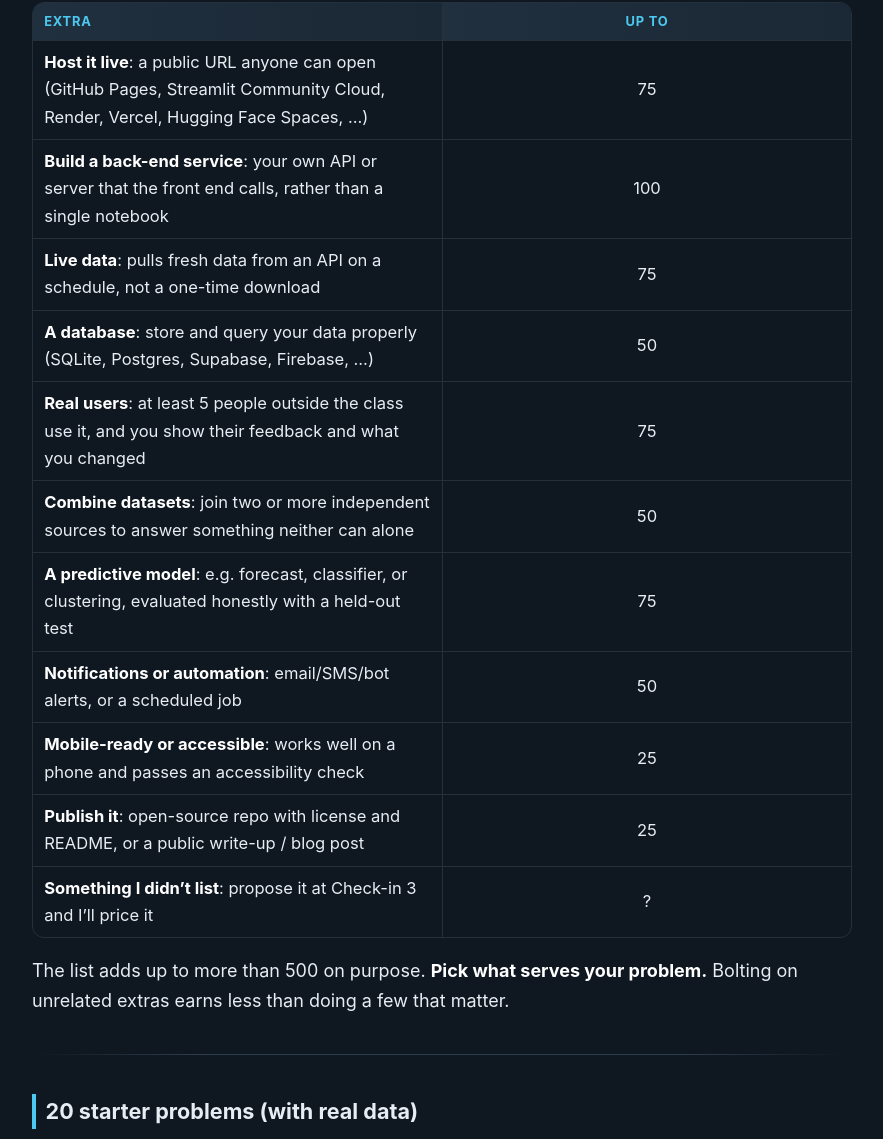
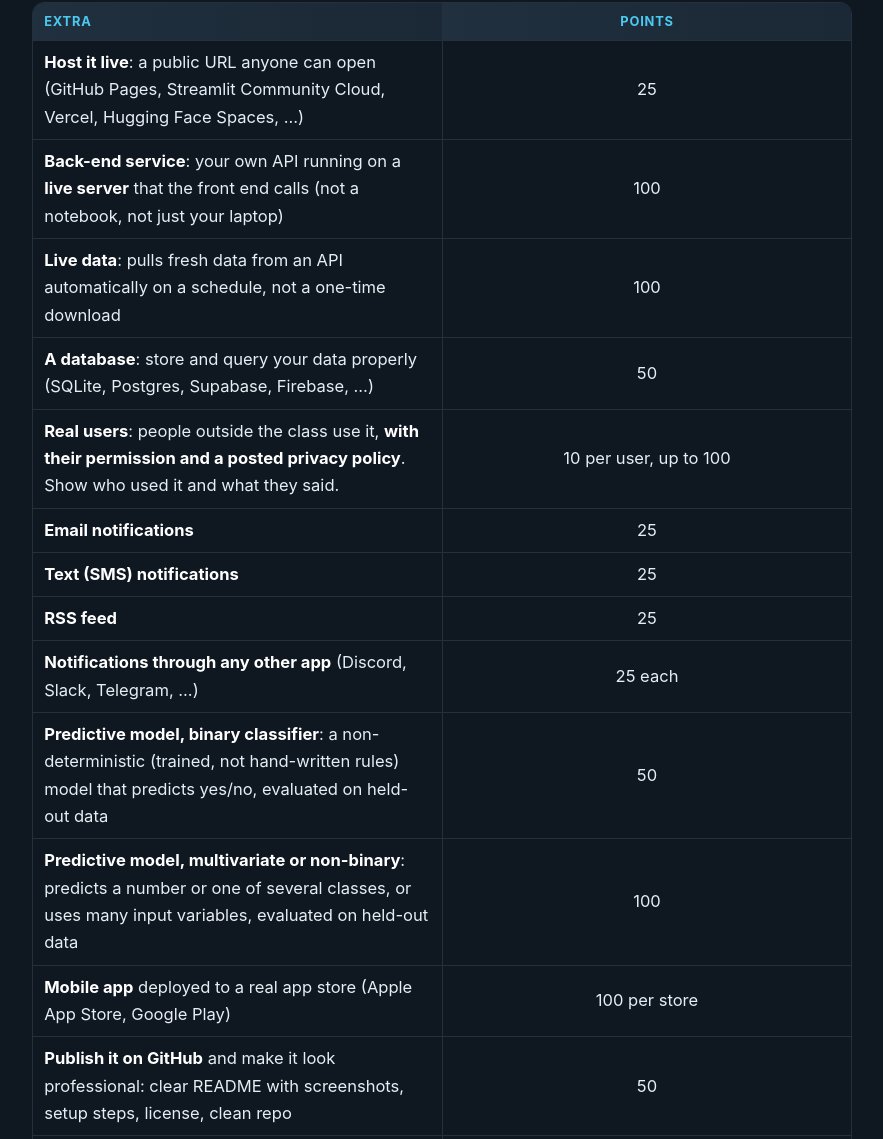
Before and after one commit to AJM10565/comp150-site, a plain HTML site: page assignments/final-project.html in a window 1280 px wide. Shown: the part 5100-6239 px from the top of the page, without its empty margins (198-1081 px from the left). Drawn offline with Linux system fonts and the light colour scheme.

Commit message:
site update 2026-10-27T13:11

```diff
--- a/assignments/final-project.html
+++ b/assignments/final-project.html
@@ -352,25 +352,25 @@ awarded if the core project is complete, and the work must be
 <thead>
 <tr>
 <th>Extra</th>
-<th>Up to</th>
+<th>Points</th>
 </tr>
 </thead>
 <tbody>
 <tr>
 <td><strong>Host it live</strong>: a public URL anyone can open (GitHub
-Pages, Streamlit Community Cloud, Render, Vercel, Hugging Face Spaces,
-…)</td>
-<td>75</td>
+Pages, Streamlit Community Cloud, Vercel, Hugging Face Spaces, …)</td>
+<td>25</td>
 </tr>
 <tr>
-<td><strong>Build a back-end service</strong>: your own API or server
-that the front end calls, rather than a single notebook</td>
+<td><strong>Back-end service</strong>: your own API running on a
+<strong>live server</strong> that the front end calls (not a notebook,
+not just your laptop)</td>
 <td>100</td>
 </tr>
 <tr>
-<td><strong>Live data</strong>: pulls fresh data from an API on a
-schedule, not a one-time download</td>
-<td>75</td>
+<td><strong>Live data</strong>: pulls fresh data from an API
+automatically on a schedule, not a one-time download</td>
+<td>100</td>
 </tr>
 <tr>
 <td><strong>A database</strong>: store and query your data properly
@@ -378,38 +378,53 @@ schedule, not a one-time download</td>
 <td>50</td>
 </tr>
 <tr>
-<td><strong>Real users</strong>: at least 5 people outside the class use
-it, and you show their feedback and what you changed</td>
-<td>75</td>
+<td><strong>Real users</strong>: people outside the class use it,
+<strong>with their permission and a posted privacy policy</strong>. Show
+who used it and what they said.</td>
+<td>10 per user, up to 100</td>
 </tr>
 <tr>
-<td><strong>Combine datasets</strong>: join two or more independent
-sources to answer something neither can alone</td>
+<td><strong>Email notifications</strong></td>
+<td>25</td>
+</tr>
+<tr>
+<td><strong>Text (SMS) notifications</strong></td>
+<td>25</td>
+</tr>
+<tr>
+<td><strong>RSS feed</strong></td>
+<td>25</td>
+</tr>
+<tr>
+<td><strong>Notifications through any other app</strong> (Discord,
+Slack, Telegram, …)</td>
+<td>25 each</td>
+</tr>
+<tr>
+<td><strong>Predictive model, binary classifier</strong>: a
+non-deterministic (trained, not hand-written rules) model that predicts
+yes/no, evaluated on held-out data</td>
 <td>50</td>
 </tr>
 <tr>
-<td><strong>A predictive model</strong>: e.g. forecast, classifier, or
-clustering, evaluated honestly with a held-out test</td>
-<td>75</td>
+<td><strong>Predictive model, multivariate or non-binary</strong>:
+predicts a number or one of several classes, or uses many input
+variables, evaluated on held-out data</td>
+<td>100</td>
 </tr>
 <tr>
-<td><strong>Notifications or automation</strong>: email/SMS/bot alerts,
-or a scheduled job</td>
+<td><strong>Mobile app</strong> deployed to a real app store (Apple App
+Store, Google Play)</td>
+<td>100 per store</td>
+</tr>
+<tr>
+<td><strong>Publish it on GitHub</strong> and make it look professional:
+clear README with screenshots, setup steps, license, clean repo</td>
 <td>50</td>
 </tr>
 <tr>
-<td><strong>Mobile-ready or accessible</strong>: works well on a phone
-and passes an accessibility check</td>
-<td>25</td>
-</tr>
-<tr>
-<td><strong>Publish it</strong>: open-source repo with license and
-README, or a public write-up / blog post</td>
-<td>25</td>
-</tr>
-<tr>
-<td><strong>Something I didn’t list</strong>: propose it at Check-in 3
-and I’ll price it</td>
+<td><strong>Your own idea</strong>: I’m open to a lot. Propose it at
+Check-in 3 and I’ll set the points.</td>
 <td>?</td>
 </tr>
 </tbody>
```
Also changed, not shown: 1 other file.
